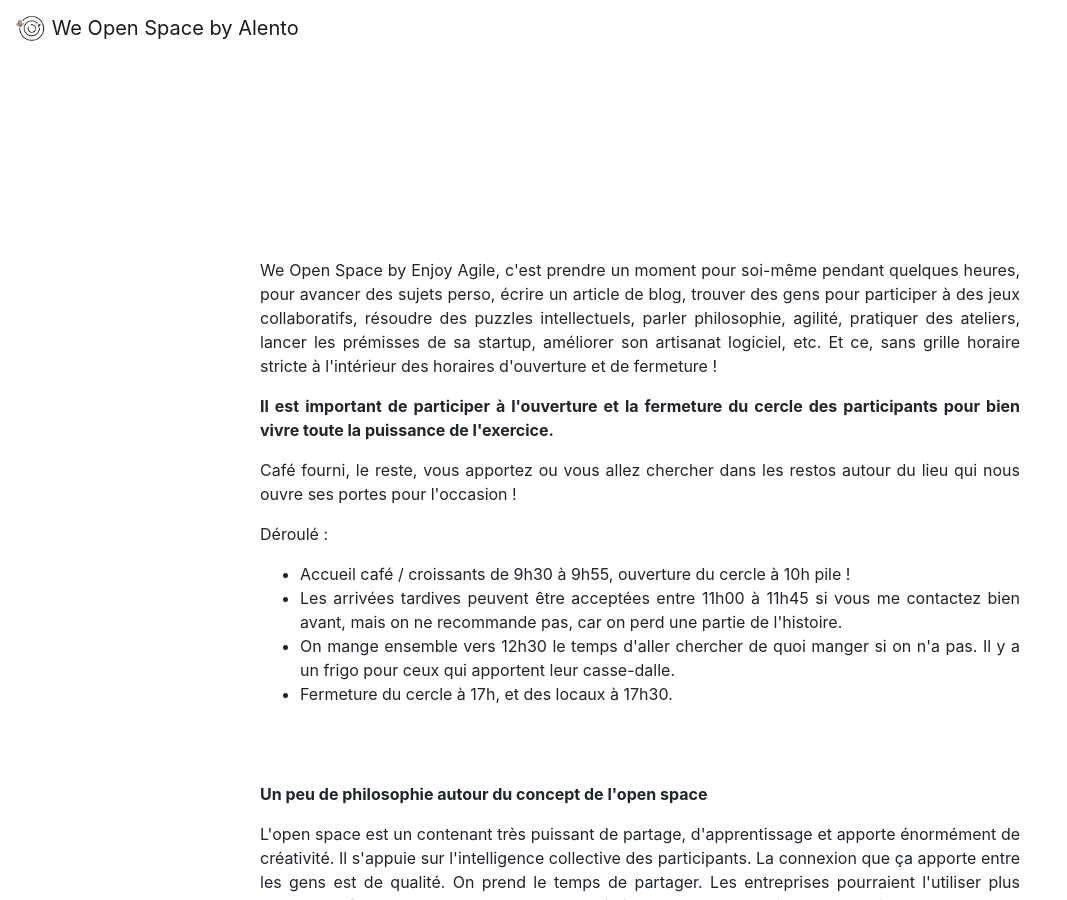
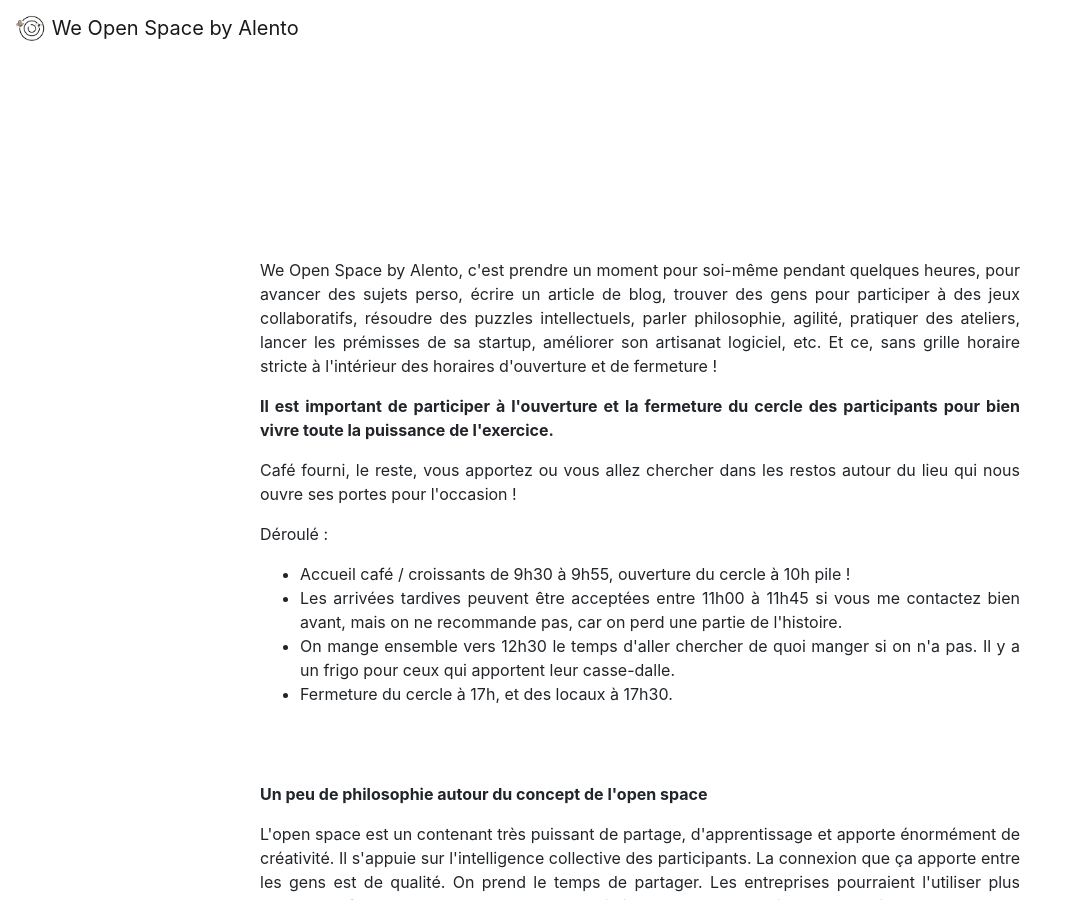
Before and after one commit to alexthib/weopenspace, a Jekyll site: the page built from index.html, in a window 1280 px wide and 900 px high, scrolled down 639 px. Shown: the whole window, without its empty margins (0-1067 px from the left). Built offline with Jekyll 4.4.1, drawn with Linux system fonts in a browser that asks for light colours; nearby versions of some CDN libraries; the list of posts is cut into pages by our own code.

Commit message:
by Alento

```diff
--- a/index.html
+++ b/index.html
@@ -77,7 +77,7 @@ title:  "We Open Space by Alento"
 <div id="explications" class="centered">
 
   <p>
-    We Open Space by Enjoy Agile, c'est prendre un moment pour soi-même pendant quelques heures, pour avancer des sujets perso, écrire un article de blog, trouver des gens pour participer à des jeux collaboratifs, résoudre des puzzles intellectuels, parler philosophie, agilité, pratiquer des ateliers, lancer les prémisses de sa startup, améliorer son artisanat logiciel, etc. Et ce, sans grille horaire stricte à l'intérieur des horaires d'ouverture et de fermeture !
+    We Open Space by Alento, c'est prendre un moment pour soi-même pendant quelques heures, pour avancer des sujets perso, écrire un article de blog, trouver des gens pour participer à des jeux collaboratifs, résoudre des puzzles intellectuels, parler philosophie, agilité, pratiquer des ateliers, lancer les prémisses de sa startup, améliorer son artisanat logiciel, etc. Et ce, sans grille horaire stricte à l'intérieur des horaires d'ouverture et de fermeture !
   </p>
 
   <p>
```
